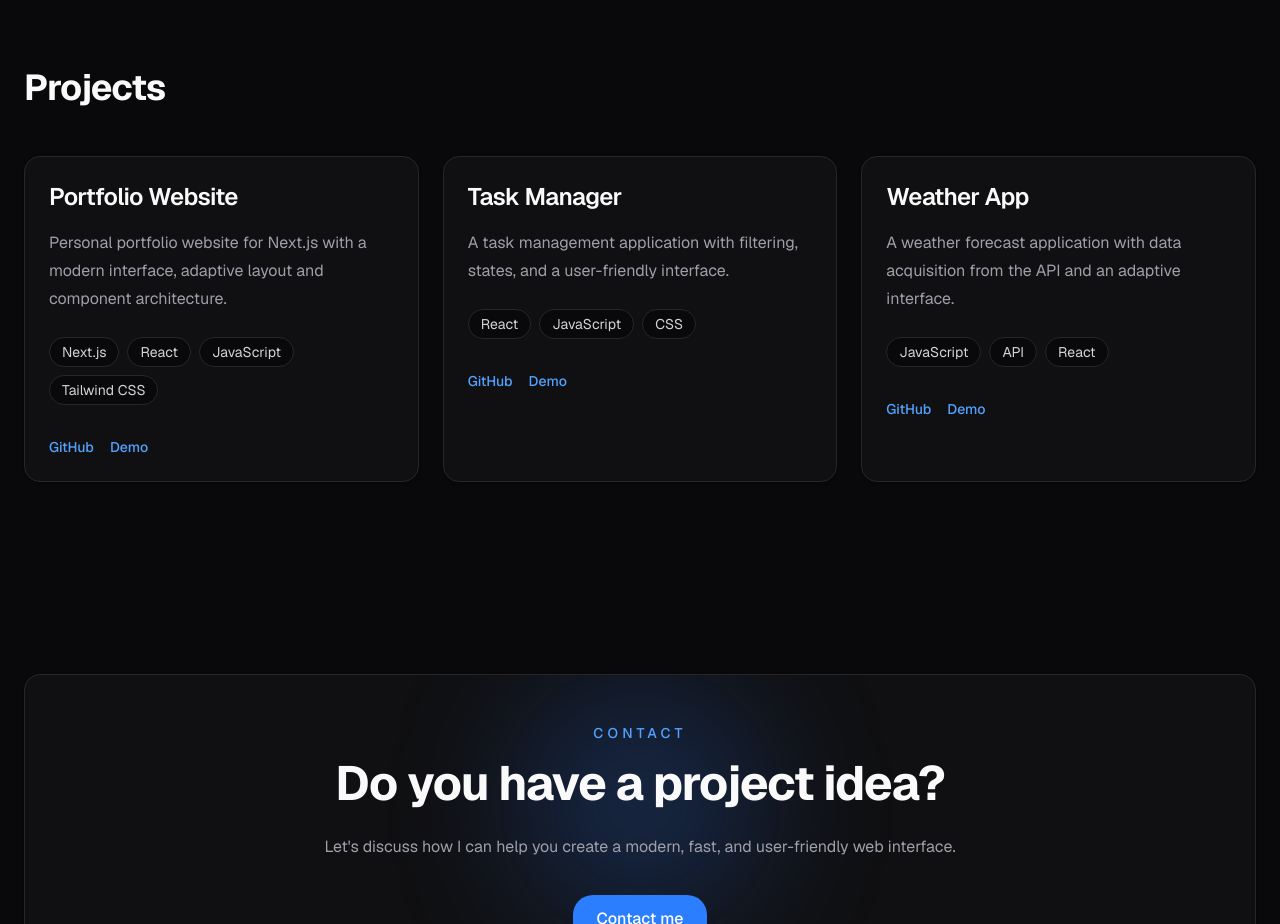
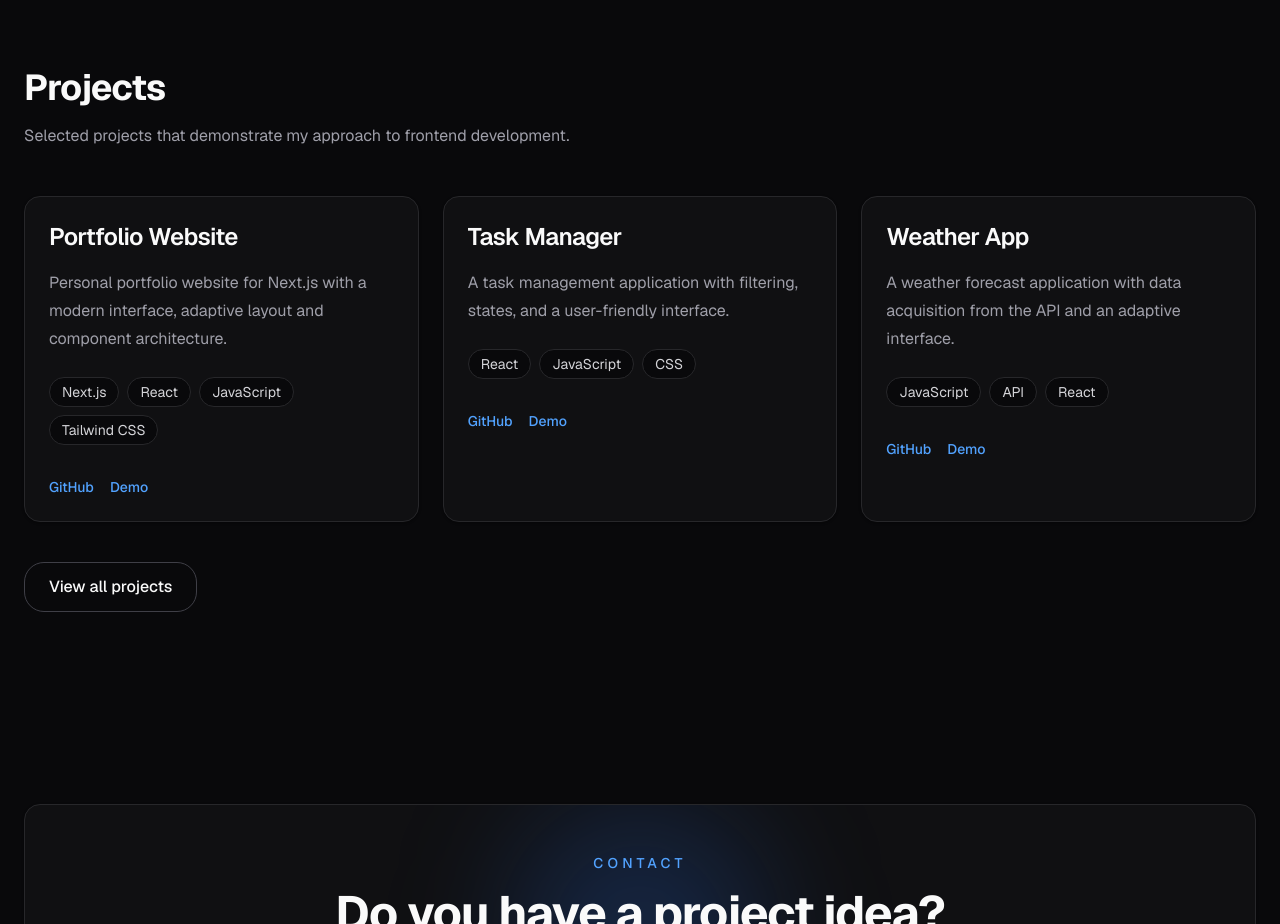
Before and after one commit to avramenkomy/portfolio, a Next.js app: page / in a window 1280 px wide. Shown: the part 2060-2984 px from the top of the page. Built offline with nearby package versions, Linux system fonts and the light colour scheme.

Commit message:
feat: add projects page

```diff
--- a/src/app/projects/page.js
+++ b/src/app/projects/page.js
@@ -1,10 +1,35 @@
 import SectionTitle from '@/components/ui/SectionTitle';
+import ProjectCard from '@/components/projects/ProjectCard';
+import Container from '@/components/ui/Container';
+
+import projects from '@/data/projects';
+
+export const metadata = {
+  title: 'Projects',
+  description:
+    'A collection of frontend projects built with JavaScript, React and Next.js.',
+}
+
+
 
 export default function ProjectsPage() {
   return (
-    <SectionTitle
-      title="Projects"
-      description="Some of my work"
-    />
+    <main className="py-24">
+      <Container>
+        <SectionTitle
+          title="Projects"
+          description="A full collection of projects, experiments and frontend applications."
+        />
+
+        <div className="grid gap-6 lg:grid-cols-3">
+          {projects.items.map(project => (
+            <ProjectCard
+              key={project.slug}
+              project={project}
+            />
+          ))}
+        </div>
+      </Container>
+    </main>
   );
 }
--- a/src/components/sections/FeaturedProjects.jsx
+++ b/src/components/sections/FeaturedProjects.jsx
@@ -1,11 +1,14 @@
 import Section from '@/components/ui/Section';
 import SectionTitle from '@/components/ui/SectionTitle';
 import ProjectCard from '@/components/projects/ProjectCard';
+import Button from '@/components/ui/Button';
 
 import projects from '@/data/projects';
 
 
 export default function FeaturedProjects() {
+  const featuredProjects = projects.items.filter(project => project.featured);
+
   return (
     <Section id="projects">
       <SectionTitle
@@ -14,12 +17,21 @@ export default function FeaturedProjects() {
       />
 
       <div className="grid gap-6 lg:grid-cols-3">
-        {projects.items.map(prj => (
+        {featuredProjects.map(project => (
           <ProjectCard
-            key={prj.title}
-            project={prj}
+            key={project.slug}
+            project={project}
           />
         ))}
+      </div>
+
+      <div className="mt-10">
+        <Button
+          href="/projects"
+          variant="secondary"
+        >
+          View all projects
+        </Button>
       </div>
     </Section>
   )
--- a/src/data/projects.js
+++ b/src/data/projects.js
@@ -1,6 +1,6 @@
 const projects = {
   title: 'Projects',
-  description: '',
+  description: 'Selected projects that demonstrate my approach to frontend development.',
   items: [
     {
       title: "Portfolio Website",
@@ -8,6 +8,9 @@ const projects = {
       stack: ["Next.js", "React", "JavaScript", "Tailwind CSS"],
       github: "https://github.com/your-name/portfolio",
       demo: "https://your-domain.com",
+
+      slug: 'portfolio-website',
+      featured: true,
     },
 
     {
@@ -16,6 +19,9 @@ const projects = {
       stack: ["React", "JavaScript", "CSS"],
       github: "https://github.com/your-name/task-manager",
       demo: "https://task-manager-demo.com",
+
+      slug: 'task-manager',
+      featured: true,
     },
 
     {
@@ -24,6 +30,9 @@ const projects = {
       stack: ["JavaScript", "API", "React"],
       github: "https://github.com/your-name/weather-app",
       demo: "https://weather-demo.com",
+
+      slug: 'weather-app',
+      featured: true,
     },
   ],
 }
```
